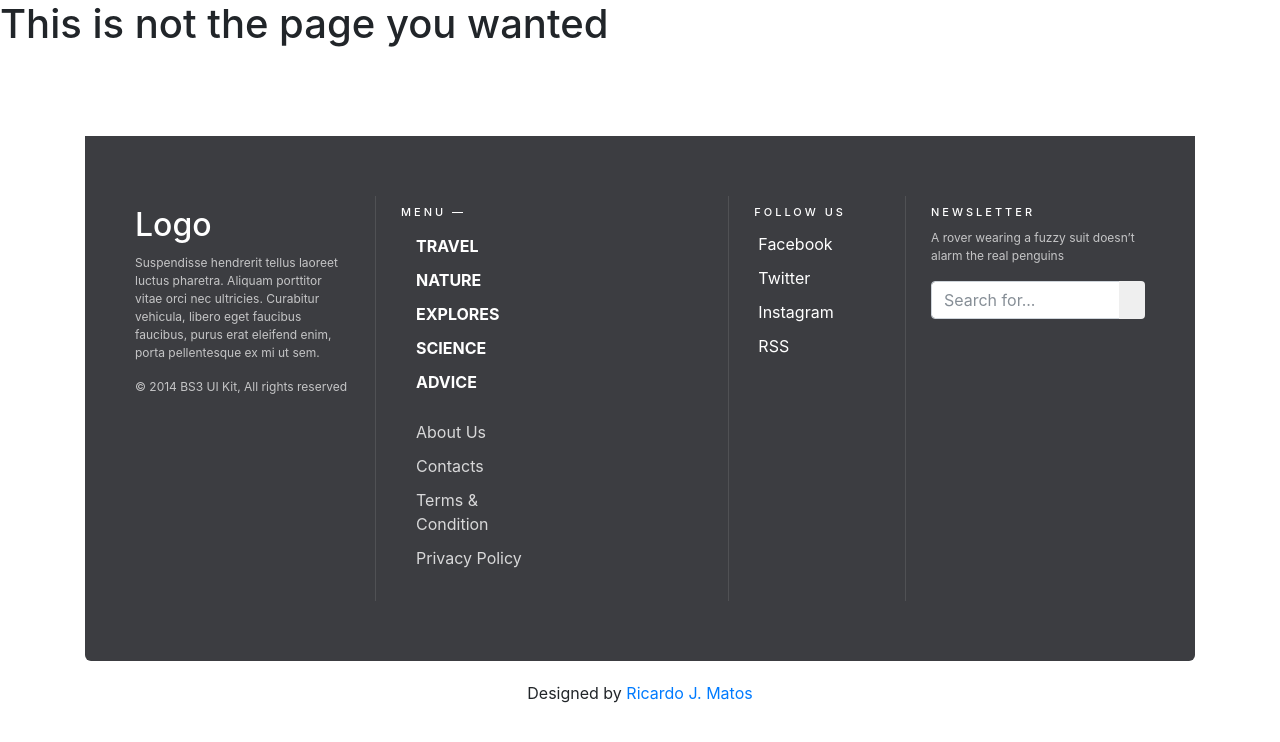
After one commit to matosonline/bootcamp-final, a PHP site: template views/404.php in a window 1280 px wide. The commit adds this page. Shown: the top 742 px of the page. Run offline with PHP 8.4, Linux system fonts and the light colour scheme; the template is opened without the code that fills it, so the values that code supplies are empty; some libraries are stand-ins or nearby versions.

Commit message:
more php

```diff
--- /dev/null
+++ b/assets/css/style.css
@@ -0,0 +1,54 @@
+
+
+
+.footer-bs {
+    background-color: #3c3d41;
+	padding: 60px 40px;
+	color: rgba(255,255,255,1.00);
+	margin-bottom: 20px;
+	border-bottom-right-radius: 6px;
+	border-top-left-radius: 0px;
+	border-bottom-left-radius: 6px;
+}
+.footer-bs .footer-brand, .footer-bs .footer-nav, .footer-bs .footer-social, .footer-bs .footer-ns { padding:10px 25px; }
+.footer-bs .footer-nav, .footer-bs .footer-social, .footer-bs .footer-ns { border-color: transparent; }
+.footer-bs .footer-brand h2 { margin:0px 0px 10px; }
+.footer-bs .footer-brand p { font-size:12px; color:rgba(255,255,255,0.70); }
+
+.footer-bs .footer-nav ul.pages { list-style:none; padding:0px; }
+.footer-bs .footer-nav ul.pages li { padding:5px 0px;}
+.footer-bs .footer-nav ul.pages a { color:rgba(255,255,255,1.00); font-weight:bold; text-transform:uppercase; }
+.footer-bs .footer-nav ul.pages a:hover { color:rgba(255,255,255,0.80); text-decoration:none; }
+.footer-bs .footer-nav h4 {
+	font-size: 11px;
+	text-transform: uppercase;
+	letter-spacing: 3px;
+	margin-bottom:10px;
+}
+
+.footer-bs .footer-nav ul.list { list-style:none; padding:0px; }
+.footer-bs .footer-nav ul.list li { padding:5px 0px;}
+.footer-bs .footer-nav ul.list a { color:rgba(255,255,255,0.80); }
+.footer-bs .footer-nav ul.list a:hover { color:rgba(255,255,255,0.60); text-decoration:none; }
+
+.footer-bs .footer-social ul { list-style:none; padding:0px; }
+.footer-bs .footer-social h4 {
+	font-size: 11px;
+	text-transform: uppercase;
+	letter-spacing: 3px;
+}
+.footer-bs .footer-social li { padding:5px 4px;}
+.footer-bs .footer-social a { color:rgba(255,255,255,1.00);}
+.footer-bs .footer-social a:hover { color:rgba(255,255,255,0.80); text-decoration:none; }
+
+.footer-bs .footer-ns h4 {
+	font-size: 11px;
+	text-transform: uppercase;
+	letter-spacing: 3px;
+	margin-bottom:10px;
+}
+.footer-bs .footer-ns p { font-size:12px; color:rgba(255,255,255,0.70); }
+
+@media (min-width: 768px) {
+	.footer-bs .footer-nav, .footer-bs .footer-social, .footer-bs .footer-ns { border-left:solid 1px rgba(255,255,255,0.10); }
+}
--- a/templates/footer.php
+++ b/templates/footer.php
@@ -0,0 +1,68 @@
+    <div class="container">
+    <section style="height:80px;"></section>
+	<div class="row" style="text-align:center;">
+	</div>
+    <!----------- Footer ------------>
+    <footer class="footer-bs">
+        <div class="row">
+        	<div class="col-md-3 footer-brand animated fadeInLeft">
+            	<h2>Logo</h2>
+                <p>Suspendisse hendrerit tellus laoreet luctus pharetra. Aliquam porttitor vitae orci nec ultricies. Curabitur vehicula, libero eget faucibus faucibus, purus erat eleifend enim, porta pellentesque ex mi ut sem.</p>
+                <p>© 2014 BS3 UI Kit, All rights reserved</p>
+            </div>
+        	<div class="col-md-4 footer-nav animated fadeInUp">
+            	<h4>Menu —</h4>
+            	<div class="col-md-6">
+                    <ul class="pages">
+                        <li><a href="#">Travel</a></li>
+                        <li><a href="#">Nature</a></li>
+                        <li><a href="#">Explores</a></li>
+                        <li><a href="#">Science</a></li>
+                        <li><a href="#">Advice</a></li>
+                    </ul>
+                </div>
+            	<div class="col-md-6">
+                    <ul class="list">
+                        <li><a href="#">About Us</a></li>
+                        <li><a href="#">Contacts</a></li>
+                        <li><a href="#">Terms & Condition</a></li>
+                        <li><a href="#">Privacy Policy</a></li>
+                    </ul>
+                </div>
+            </div>
+        	<div class="col-md-2 footer-social animated fadeInDown">
+            	<h4>Follow Us</h4>
+            	<ul>
+                	<li><a href="#">Facebook</a></li>
+                	<li><a href="#">Twitter</a></li>
+                	<li><a href="#">Instagram</a></li>
+                	<li><a href="#">RSS</a></li>
+                </ul>
+            </div>
+        	<div class="col-md-3 footer-ns animated fadeInRight">
+            	<h4>Newsletter</h4>
+                <p>A rover wearing a fuzzy suit doesn’t alarm the real penguins</p>
+                <p>
+                    <div class="input-group">
+                      <input type="text" class="form-control" placeholder="Search for...">
+                      <span class="input-group-btn">
+                        <button class="btn btn-default" type="button"><span class="glyphicon glyphicon-envelope"></span></button>
+                      </span>
+                    </div><!-- /input-group -->
+                 </p>
+            </div>
+        </div>
+    </footer>
+    <section style="text-align:center; margin:10px auto;"><p>Designed by <a href="http://matosonline.com">Ricardo J. Matos</a></p></section>
+
+</div>
+
+
+        <!-- Optional JavaScript -->
+        <!-- jQuery first, then Popper.js, then Bootstrap JS -->
+        <script src="https://code.jquery.com/jquery-3.2.1.slim.min.js" integrity="sha384-KJ3o2DKtIkvYIK3UENzmM7KCkRr/rE9/Qpg6aAZGJwFDMVNA/GpGFF93hXpG5KkN" crossorigin="anonymous"></script>
+        <script src="https://cdnjs.cloudflare.com/ajax/libs/popper.js/1.12.3/umd/popper.min.js" integrity="sha384-vFJXuSJphROIrBnz7yo7oB41mKfc8JzQZiCq4NCceLEaO4IHwicKwpJf9c9IpFgh" crossorigin="anonymous"></script>
+        <script src="https://maxcdn.bootstrapcdn.com/bootstrap/4.0.0-beta.2/js/bootstrap.min.js" integrity="sha384-alpBpkh1PFOepccYVYDB4do5UnbKysX5WZXm3XxPqe5iKTfUKjNkCk9SaVuEZflJ" crossorigin="anonymous"></script>
+      </body>
+
+    </html>
--- a/templates/head.php
+++ b/templates/head.php
@@ -8,6 +8,7 @@
         <meta name="viewport" content="width=device-width, initial-scale=1, shrink-to-fit=no">
         <!-- Bootstrap CSS -->
         <link rel="stylesheet" href="https://maxcdn.bootstrapcdn.com/bootstrap/4.0.0-beta.2/css/bootstrap.min.css" integrity="sha384-PsH8R72JQ3SOdhVi3uxftmaW6Vc51MKb0q5P2rRUpPvrszuE4W1povHYgTpBfshb" crossorigin="anonymous">
+        <link rel="stylesheet" href="assets/css/style.css" type="text/css" />
       </head>
 
       <body>
--- /dev/null
+++ b/views/404.php
@@ -0,0 +1 @@
+<h1>This is not the page you wanted</h1>
--- a/views/contact.php
+++ b/views/contact.php
@@ -0,0 +1 @@
+<h1>This is a Contact Page!</h1>
```
Also changed, not shown: index.php (+14 -15 lines), templates/content.php (+21 -0 lines), templates/nav.php (+23 -0 lines).
